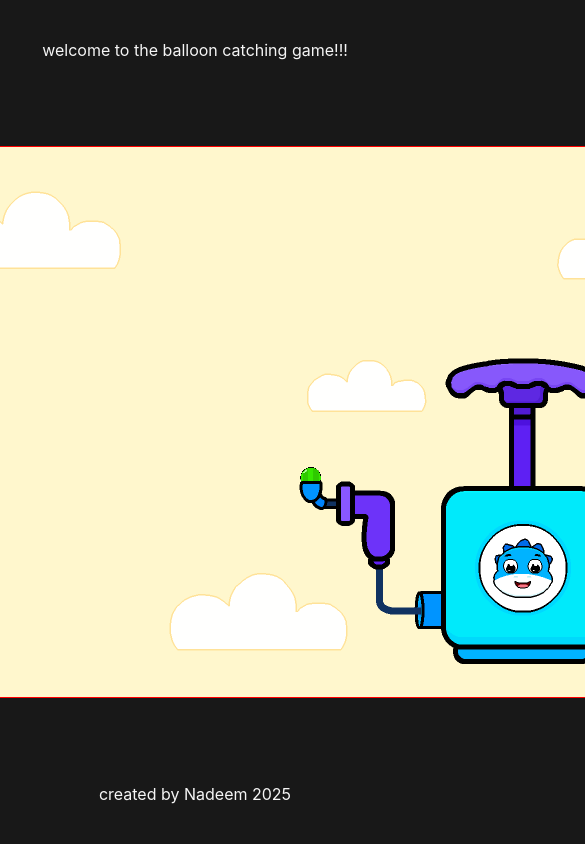
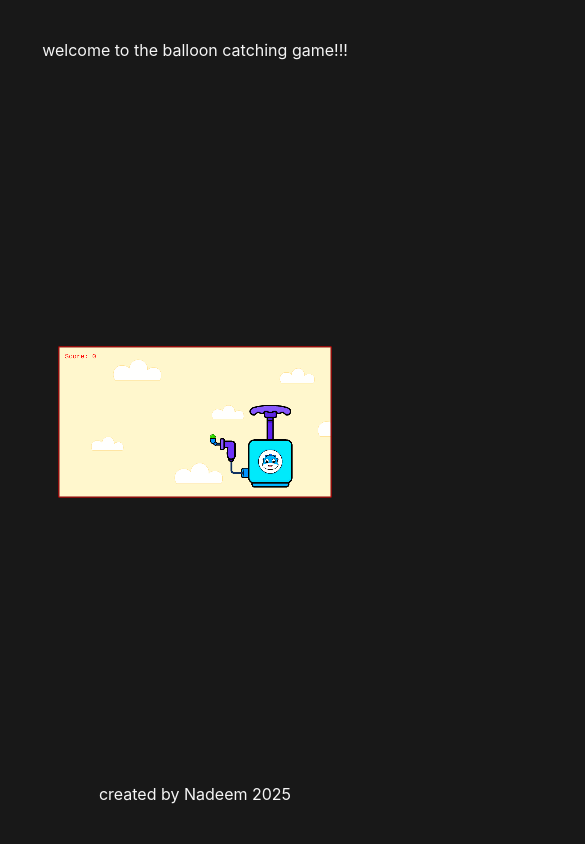
Before and after one commit to Nadeem-WebDev/balloon-catching-game, a website built with Vite: page index.html in a window 390 px wide. Shown: the top 844 px of the page, 585 px wide, since content can reach past the window. Built offline with nearby package versions, Linux system fonts and the light colour scheme; animation ran at ten frames a second.

Commit message:
added responsiveness for mobile user

```diff
--- a/src/main.js
+++ b/src/main.js
@@ -3,7 +3,7 @@ import Phaser from 'phaser';
 
 const config = {
     type: Phaser.WEBGL,
-    width: 900,
+    width: 1000,
     height: 550,
     canvas:gameCanvas,
     physics: {
--- a/src/style.css
+++ b/src/style.css
@@ -52,3 +52,9 @@ h1{
   display: flex;
   z-index: 1;
 }
+
+@media screen and (width<=600px) {
+  #gameCanvas{
+    width: 70%;
+  }
+}
```
